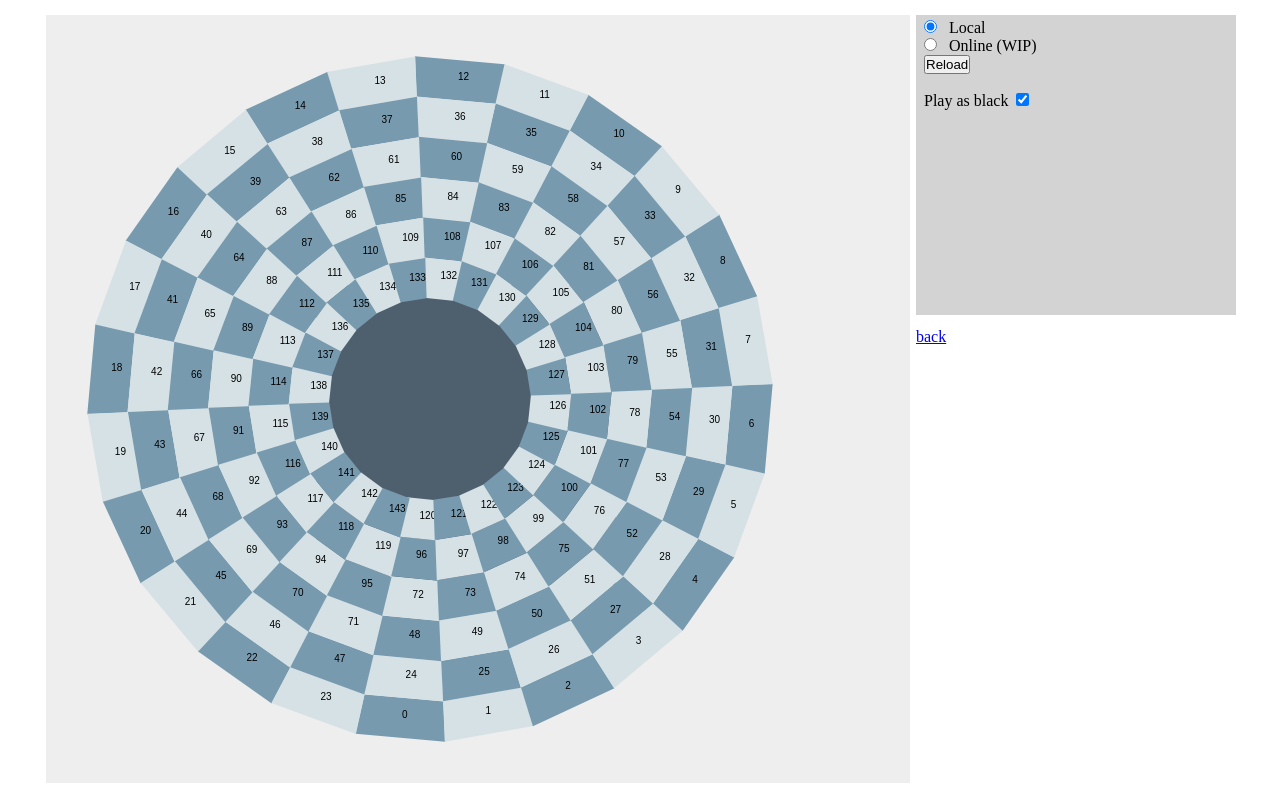
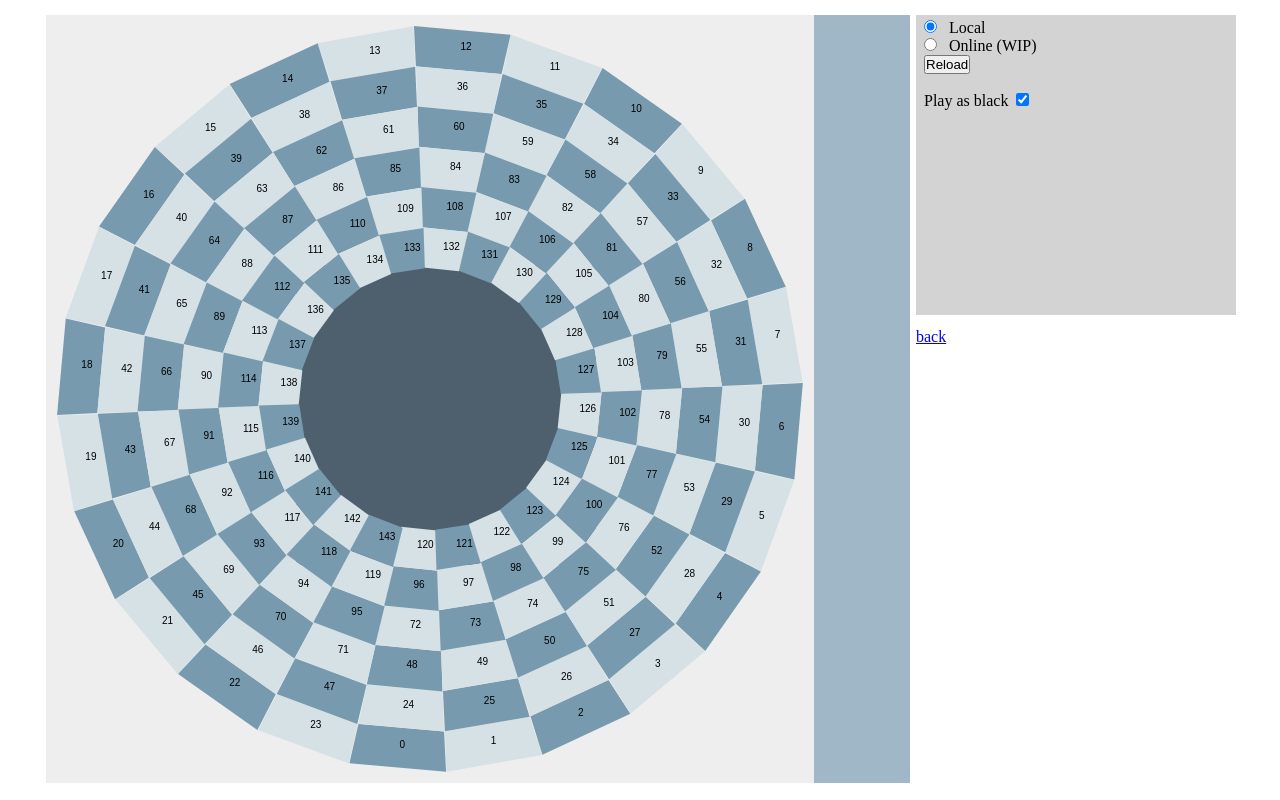
Before and after one commit to IsaacThoman/boardDrawingTests, a plain HTML site: page index.html in a window 1280 px wide. Both pictures are taken after a click on the checkbox 1022 px from the left and 99 px from the top of the page. Shown: the top 800 px of the page. Drawn offline with Linux system fonts and the light colour scheme.

Commit message:
start of interface

```diff
--- a/index.html
+++ b/index.html
@@ -96,6 +96,7 @@ top:15px;
 </div>
 </div>
 <script src=main.js></script>
+<script src=interface.js></script>
 
 
 </body>
--- /dev/null
+++ b/interface.js
@@ -0,0 +1,20 @@
+document.addEventListener("mousemove", mouseMoveHandler, false);
+function mouseMoveHandler(e) {
+    var rect = canvas.getBoundingClientRect();
+    if('clientX' in e){
+      relativeX = e.clientX - rect.left;
+      relativeY = e.clientY - rect.top;
+    }
+
+    var closestSquare = 0;
+    var closestDistance = 1000;
+    for(var distanceTester = 0; distanceTester<sqrCentersX.length;distanceTester++){
+      var myDist = Math.sqrt(((sqrCentersX[distanceTester]-relativeX)*(sqrCentersX[distanceTester]-relativeX)) + ((sqrCentersY[distanceTester]-relativeY)*(sqrCentersY[distanceTester]-relativeY)) )
+      if(myDist<closestDistance){
+        closestDistance = myDist;
+        closestSquare = distanceTester;
+      }
+    }
+console.log(closestSquare);
+
+  }
--- a/main.js
+++ b/main.js
@@ -1,19 +1,27 @@
 const canvas = document.getElementById("myCanvas");
   const ctx = canvas.getContext("2d");
+  const canvas2 = document.getElementById("myCanvas2");
+    const ctx2 = canvas2.getContext("2d");
 
   var boardResolution = canvas.width;
 
-var robotWidth = [90,79,69,59,49,39,29];
+var robotWidth = [90+7,79+7,69+7,59+7,49+7,39+7,29+7];
 var robotHeight = 40;
 var givenRotation = 20;
-var sqrDistFromCenter = 320+robotHeight;
+var sqrDistFromCenter = 350+robotHeight;
 var sqrCentersX = [];
 var sqrCentersY = [];
 ctx.beginPath();
-ctx.rect(270,270,300,300);
+ctx.rect(250,250,300,300);
 ctx.fillStyle = "#4e5f6e";
 ctx.fill();
 ctx.closePath();
+
+ctx2.beginPath();
+ctx2.rect(0,0,96,768);
+ctx2.fillStyle = "#9fb7c6";
+ctx2.fill();
+ctx2.closePath();
 
 
 for(var sqrOnY = 0; sqrOnY<=5;sqrOnY++){
@@ -23,8 +31,8 @@ for(var sqrOn = 0; sqrOn<=23;sqrOn++){
     var givenCenterX = (boardResolution / 2) + sqrDistFromCenter * Math.cos((givenRotation+90) * Math.PI / 180);
     var givenCenterY = (boardResolution / 2) + sqrDistFromCenter * Math.sin((givenRotation+90) * Math.PI / 180);
     var sqrID = (((sqrOnY*24))+sqrOn);
-    sqrCentersX[sqrID] = givenCenterX;
-    sqrCentersY[sqrID] = givenCenterY;
+    sqrCentersX[sqrID] = Math.floor(givenCenterX);
+    sqrCentersY[sqrID] = Math.floor(givenCenterY);
     //ctx.clearRect(0, 0, canvas.width, canvas.height);
     var xVals = []
     var yVals = []
```
